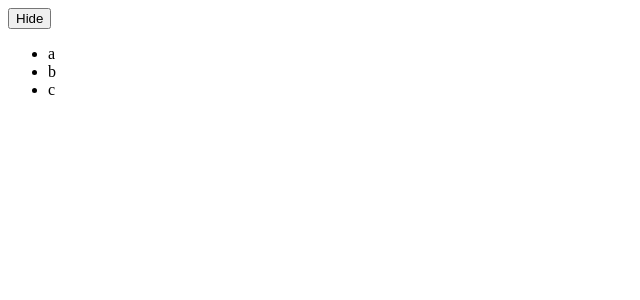
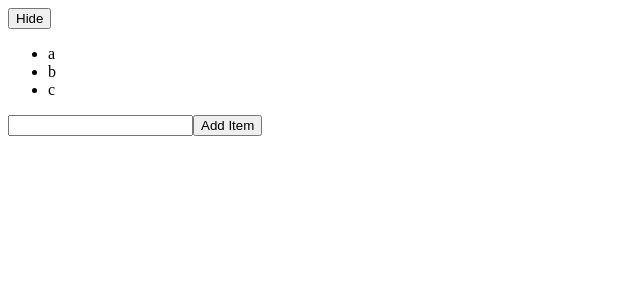
Before and after one commit to cnebs/rh-bp, a React app: page / in a window 1280 px wide. Shown: the top 300 px of the page, without its empty margins (0-640 px from the left). Built offline with nearby package versions, Linux system fonts and the light colour scheme; the HTML template or start-up script is replaced by a standard one.

Commit message:
example of local useState combined with global state store using useContext and reducers

```diff
--- a/client/src/components/App/App.jsx
+++ b/client/src/components/App/App.jsx
@@ -1,6 +1,7 @@
 import React, { useState, useEffect, useContext } from 'react';
 import Toggle from '../Toggle/Toggle.jsx';
 import List from '../List/List.jsx';
+import Insert from '../Insert/Insert.jsx';
 import Store from '../../globalState/Store.js';
 
 const App = () => {
@@ -12,6 +13,7 @@ const App = () => {
       <Store>
         <Toggle />
         <List />
+        <Insert />
       </Store>
     );
 
--- /dev/null
+++ b/client/src/components/Insert/Insert.jsx
@@ -0,0 +1,26 @@
+import React, {useContext, useState} from 'react';
+import { Context } from '../../globalState/Store.js';
+
+
+const Insert = () => {
+
+  const [state, dispatch] = useContext(Context);
+  const [insertion, insert] = useState('')
+
+  const handleOnChange = (e) => {
+    insert(e.target.value);
+  }
+
+  return (
+    state.toggle ?
+      <span>
+        <input type="text" onChange={handleOnChange} />
+        <button type="button" onClick={() => {dispatch({ type: 'ADD_LIST_ITEM', payload: insertion })}}>
+          Add Item
+        </button>
+      </span>
+      : <></>
+  )
+}
+
+export default Insert;
```
Also changed, not shown: 1 other file (tests, documents, lock files or other folders).
